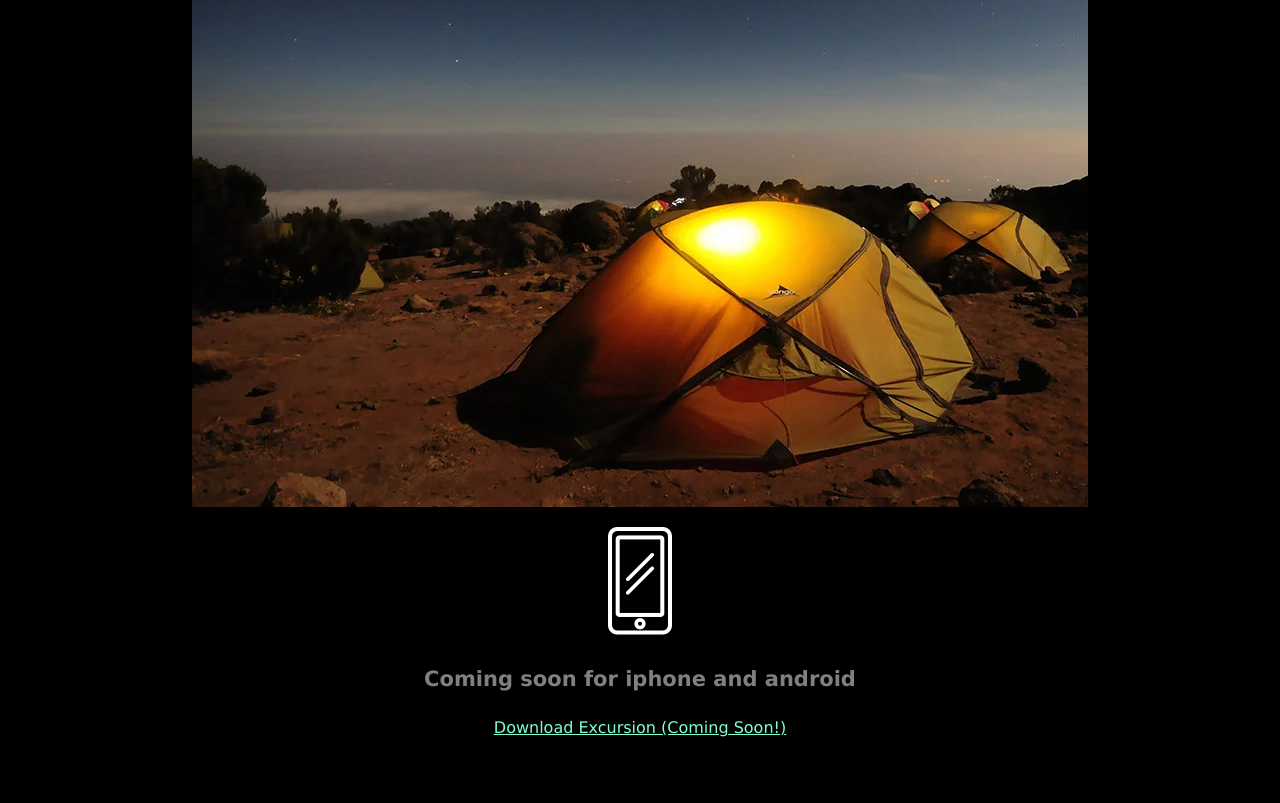
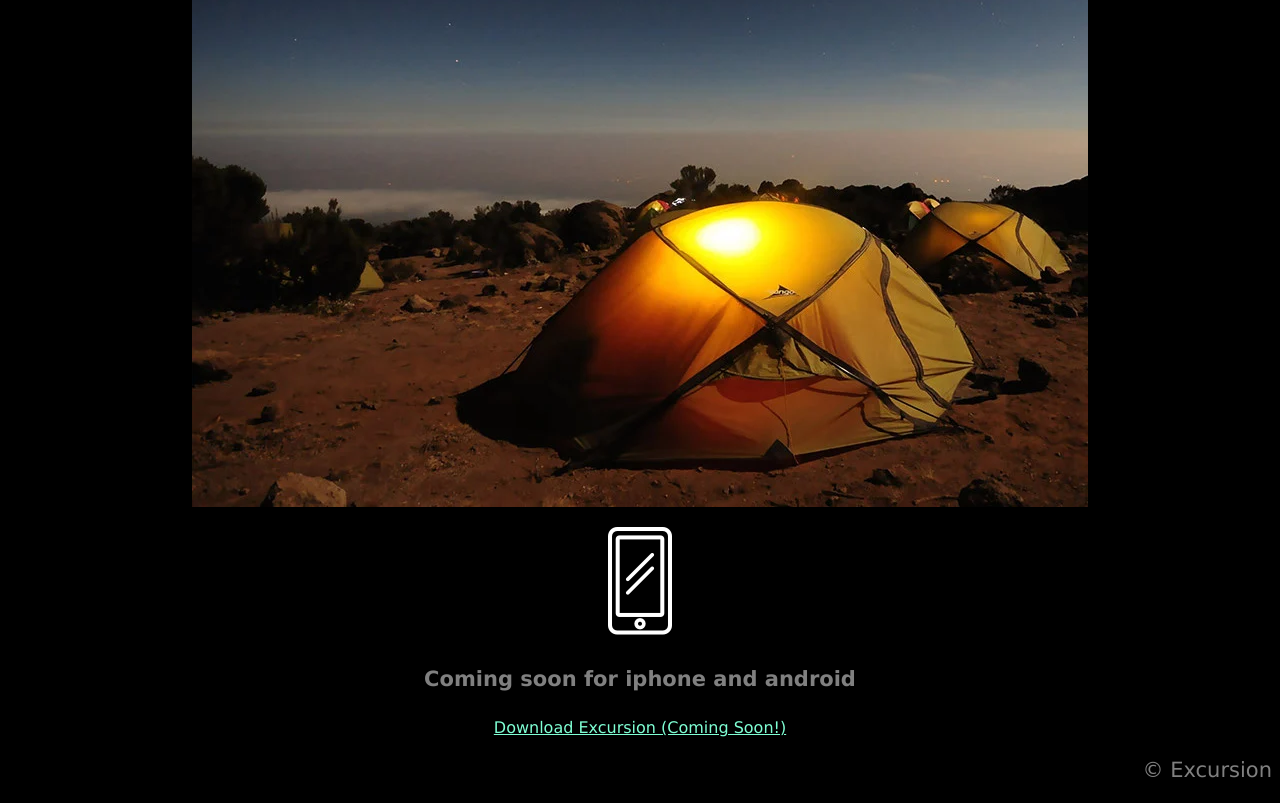
Before and after one commit to jaeiu/excursion, a plain HTML site: page index.html in a window 1280 px wide. Shown: the part 505-1308 px from the top of the page. Before the commit the page ends 1258 px from the top, so only its background shows below. Drawn offline with Linux system fonts and the light colour scheme.

Commit message:
add copyright

```diff
--- a/index.html
+++ b/index.html
@@ -20,5 +20,6 @@
  <p><img src="resources/images/phone.webp"></p>
  <h4 class="header--sub-header">Coming soon for iphone and android</h4>
  <p><a class="link--cta" href="#">Download Excursion (Coming Soon!)</a></p>
+ <p class="Footer--copyright">© Excursion</p>
 </body>
 </html>
--- a/resources/css/style.css
+++ b/resources/css/style.css
@@ -32,3 +32,11 @@ body {
     font-size: 16px;
     color: aquamarine;
 }
+
+/* Footer */
+
+.Footer--copyright {
+    font-size: 21px;
+    color: gray;
+    text-align: right;
+}
```
